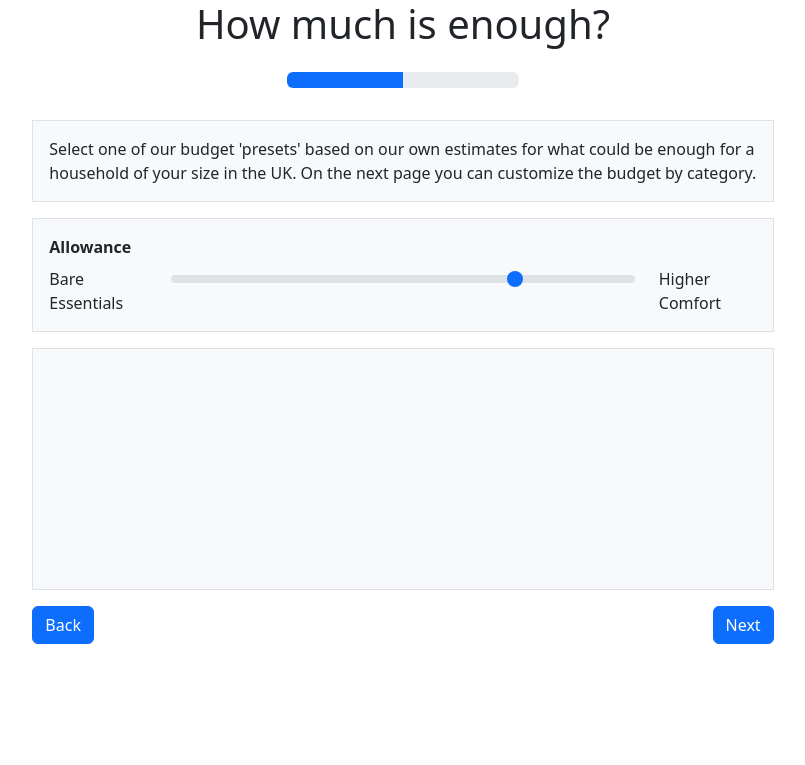
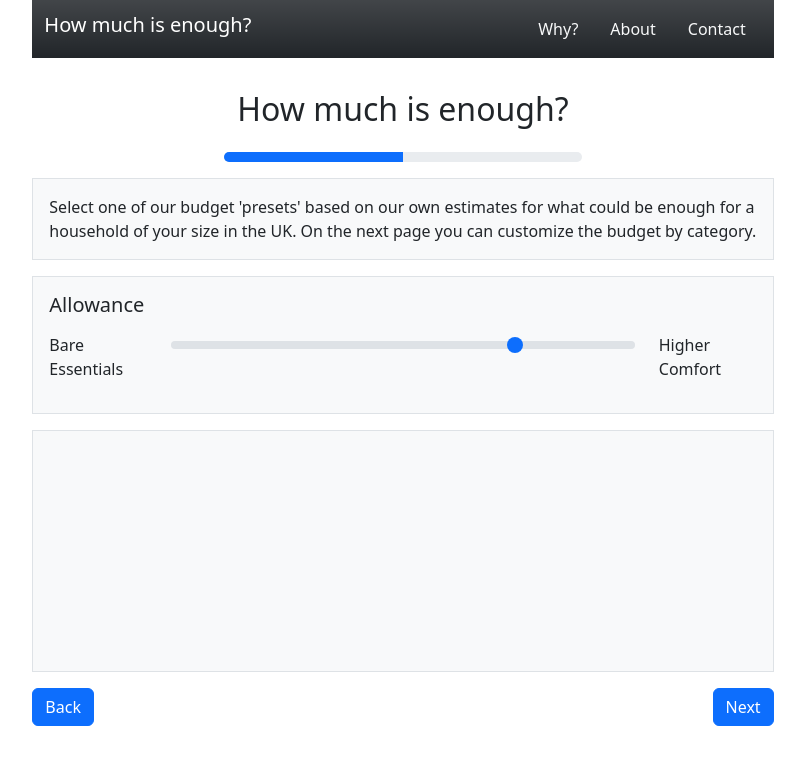
Before and after one commit to cnw89/household_expenses, a Flask app: page /page2 in a window 1280 px wide. Shown: the top 765 px of the page, without its empty margins (237-1042 px from the left). Run offline with Flask 3, Linux system fonts and the light colour scheme; parts of the project's set-up code (start-up, migrations or seed data) failed here and were passed over.

Commit message:
Nav bar and layout changes

```diff
--- a/app.py
+++ b/app.py
@@ -7,7 +7,7 @@
 import analysis
 from analysis import equivalize, dequivalize
 
-localdb = False
+localdb = True
 app = Flask(__name__)
 
 app.config["DEBUG"] = True
--- a/templates/base.html
+++ b/templates/base.html
@@ -14,14 +14,29 @@
     <body>
         {% block funcdef %}{% endblock %}
         <div class="container-md g-3"><div class="row justify-content-center"><div class="col-lg-8">
+            <nav class="navbar navbar-dark bg-dark bg-gradient">
+                <div class="container-fluid">
+                  <a class="navbar-brand h1" href="#">
+                    <!-- <img src="/docs/5.0/assets/brand/bootstrap-logo.svg" alt="" width="30" height="24" class="d-inline-block align-text-top"> -->
+                    How much is enough?
+                  </a>
+
+                    <div class="nav">
+                        <a class="nav-link text-light" href="#">Why?</a>
+                        <a class="nav-link text-light float-end" href="#">About</a>
+                        <a class="nav-link text-light float-end" href="#">Contact</a>
+                    </div>
+
+                </div>
+            </nav>
             <div class="row justify-content-center gy-3">
-                <div class="col-12"><h1 style="text-align:center;">How much is enough?</h1></div>
-                <div class="col-4">
-                    <div class="progress">
-                        <div class="progress-bar" role="progressbar" style="width: {% block progress %}0{% endblock %}%" aria-valuenow="25" aria-valuemin="0" aria-valuemax="100"></div>
+                <p></p>
+                <div class="col-12"><h2 style="text-align:center;">How much is enough?</h2></div>
+                <div class="col-12 col-sm-6">
+                    <div class="progress" style="height: 10px;">
+                        <div class="progress-bar" role="progressbar" style="width: {% block progress %}0{% endblock %}%" aria-valuenow="0" aria-valuemin="0" aria-valuemax="100"></div>
                     </div>
                 </div>
-                <div class="col-12"></div>
             </div>
             <p></p>
             <div class="p-3 border bg-light">{% block description %}{% endblock %}</div>
--- a/templates/fig_howmuch.js
+++ b/templates/fig_howmuch.js
@@ -32,8 +32,8 @@
 grid: {
     //top: 100,
     //height: 200,
-    left: 220,
-    right: 50,
+    left: 130,
+    right: 70,
     bottom: 0
 },
 tooltip: {
@@ -56,7 +56,7 @@
     axisLine: { show: false }
 },
 yAxis: {
-    data: ['1 adult', '1 adult and 1 child', '2 adults', '2 adults and 1 child', '2 adults and 2 children', '2 adults and 3 children'],
+    data: ['1 adult', '1 adult and\n 1 child', '2 adults', '2 adults and\n 1 child', '2 adults and\n 2 children', '2 adults and\n 3 children'],
     inverse: true,
     axisLine: { show: false },
     axisTick: { show: false },
--- a/templates/fig_whatdoes.js
+++ b/templates/fig_whatdoes.js
@@ -123,8 +123,8 @@
         grid: {
             //top: 50,
             //height: 200,
-            left: 220,
-            right: 130,
+            left: 130,
+            right: 100,
             bottom: 0
         },
         tooltip: {
@@ -141,7 +141,7 @@
             axisLine: { show: false }
         },
         yAxis: {
-            data: ['1 adult', '1 adult and 1 child', '2 adults', '2 adults and 1 child', '2 adults and 2 children', '2 adults and 3 children'],
+            data: ['1 adult', '1 adult and\n 1 child', '2 adults', '2 adults and\n 1 child', '2 adults and\n 2 children', '2 adults and\n 3 children'],
             inverse: true,
             axisLine: { show: false },
             axisTick: { show: false },
--- a/templates/fig_whohassimple.js
+++ b/templates/fig_whohassimple.js
@@ -33,7 +33,8 @@
     //top: 50,
     textStyle: {
       fontSize: 16
-    }
+    },
+    selectedMode: false
 },
 grid: {
     top: 0,//"50%",
--- a/templates/main_control.html
+++ b/templates/main_control.html
@@ -19,26 +19,26 @@
 {% block body %}
 <div class="p-3 border bg-light">
     <div class="row justify-content-center">
-        <strong><label for="rangecontents" class="form-label">Allowance</label></strong>
-        <div class="col-2">
+        <h5><label for="rangecontents" class="form-label">Allowance</label></h5>
+        <div class="col-sm-2">
             Bare Essentials
         </div>
         <div class="col-8">
             <input type="range" name="mainoption" class="form-range" id="range1" max="4" value="3" oninput="updateDisplay(this.value)">
         </div>
-        <div class="col-2">
-            Higher Comfort
+        <div class="col-sm-2">
+            <p class="float-end">Higher Comfort</p>
         </div>
     </div>
 </div>
 <p></p>
 <div class="p-3 border bg-light">
     <div class="row justify-content-between">
-        <div class="col-9">
-            <h3 id="optionTitle"></h3>
+        <div class="col-12 col-sm-8">
+            <h5 id="optionTitle"></h5>
         </div>
-        <div class="col-3">
-            <h3 id="optionValue" class="float-end"></h3>
+        <div class="col-12 col-sm-3">
+            <h5 id="optionValue" class="float-end"></h5>
         </div>
     </div>
     <div class="row"><div class="col" id="optionDescription" style="height:200px;"></div></div>
--- a/templates/user_info.html
+++ b/templates/user_info.html
@@ -9,7 +9,7 @@
 <div class="p-3 border bg-light">
     <p>First then, please enter the composition of your household:</p>
     <div class="row justify-content-center">
-        <div class="col-4">
+        <div class="col-md-4">
             <label for="adultselect">Number of Adults (age 14 and over):</label>
             <select class="form-select" name="n_adults" id="adultselect">
                 <option value="1" selected>1</option>
@@ -19,7 +19,7 @@
                 <option value="5">5</option>
             </select>
         </div>
-        <div class="col-4">
+        <div class="col-md-4">
             <label for="childrenselect">Number of Children (under age 14):</label>
             <select class="form-select" name="n_children" id="childrenselect">
                 <option value="0" selected>0</option>
```
Also changed, not shown: templates/custom_control.html (+10 -10 lines), templates/result_page2.html (+23 -14 lines).
